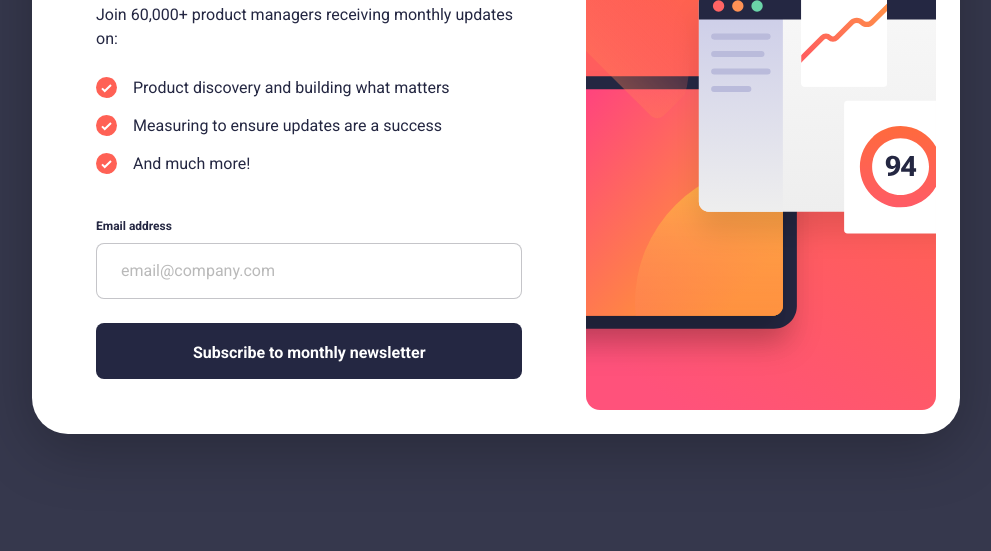
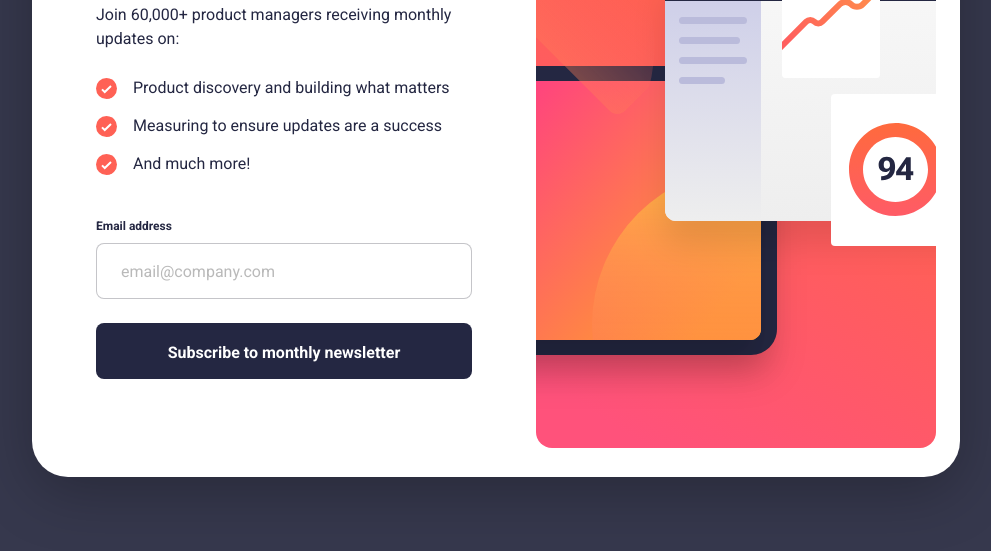
Before and after one commit to piushbhandari/newslettersignup, a plain HTML site: page index.html in a window 1280 px wide. Shown: the part 249-800 px from the top of the page, without its empty margins (144-1135 px from the left). Drawn offline with Linux system fonts and the light colour scheme.

Commit message:
fixing styles to match graphics more

```diff
--- a/styles.css
+++ b/styles.css
@@ -658,9 +658,11 @@ a {
     display: block;
   }
   .newsletter-box__col1 {
-    padding: 0;
+    padding: 74px 0;
   }
-
+  .newsletter-box__col2 {
+    flex-shrink: 0;
+  }
   .feature-listing {
     gap: 14px;
   }
```
